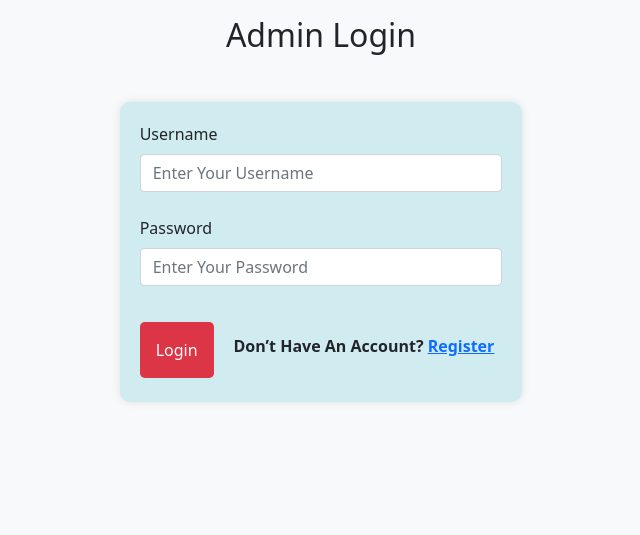
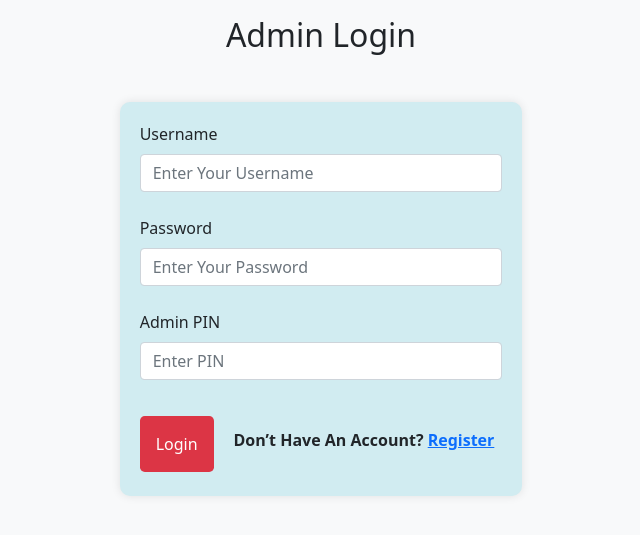
Before and after one commit to IztihadRafid/radiantglow-ecommerce2, a PHP site: page /admin_area/admin_login.php in a window 1280 px wide. Shown: the top 535 px of the page, without its empty margins (319-959 px from the left). Run offline with PHP 8.4, Linux system fonts and the light colour scheme.

Commit message:
admin pin added

```diff
--- a/admin_area/admin_login.php
+++ b/admin_area/admin_login.php
@@ -64,6 +64,10 @@ session_start();
                         <label for="admin_password" class='form-label'>Password</label>
                         <input type="password" id="admin_password" class='form-control' placeholder="Enter Your Password" autocomplete='off' required='required' name='admin_password'>
                     </div>
+                    <div class="form-outline mb-4">
+                        <label for="pin" class='form-label'>Admin PIN</label>
+                        <input type="text" id="pin" class='form-control' placeholder="Enter PIN" autocomplete='off' required='required' name='pin'>
+                    </div>
                     <div class="mt-4 pt-2 d-flex justify-content-between align-items-center">
                         <input type="submit" value="Login" class='btn btn-login py-3 px-3 border-0 text-white rounded-3' name='admin_login'>
                         <p class='fw-bold mt-2 p-2'>Don’t Have An Account? <a href="admin_registration.php" class="login-link">Register</a></p>
@@ -81,7 +85,9 @@ session_start();
 if (isset($_POST['admin_login'])) {
     $admin_username = $_POST['admin_username'];
     $admin_password = $_POST['admin_password'];
+    $admin_pin = $_POST['pin'];
 
+    // Query to select admin details
     $select_query = "SELECT * FROM `admin_table` WHERE admin_username='$admin_username'";
     $result = mysqli_query($con, $select_query);
     $row_count = mysqli_num_rows($result);
@@ -90,13 +96,20 @@ if (isset($_POST['admin_login'])) {
 
     // Check if the admin exists
     if ($row_count > 0) {
-        $_SESSION['admin_username'] = $admin_username;
         // Verify password
         if (password_verify($admin_password, $row_data['admin_password'])) {
-         if ($row_count == 1) {
+            // Query to check admin PIN
+            $pin_query = "SELECT * FROM `admin_pin` WHERE pin='$admin_pin'";
+            $pin_result = mysqli_query($con, $pin_query);
+            $pin_count = mysqli_num_rows($pin_result);
+
+            // Verify PIN
+            if ($pin_count > 0) {
                 $_SESSION['admin_username'] = $admin_username;
                 echo "<script>alert('Login successful')</script>";
                 echo "<script>window.location.href = './index.php'</script>";
+            } else {
+                echo "<script>alert('Invalid PIN')</script>";
             }
         } else {
             echo "<script>alert('Invalid Credentials')</script>";
```
Also changed, not shown: admin_area/admin_registration.php (+34 -17 lines).
